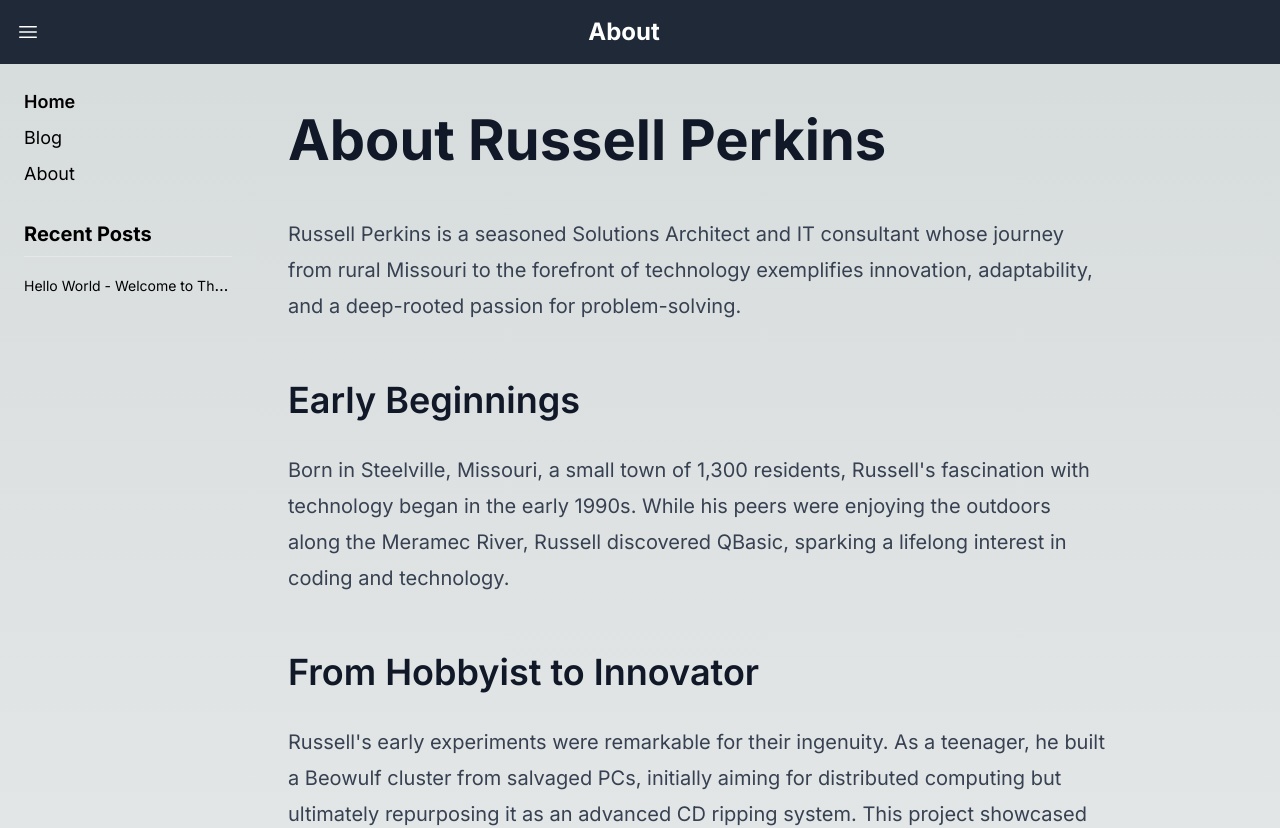
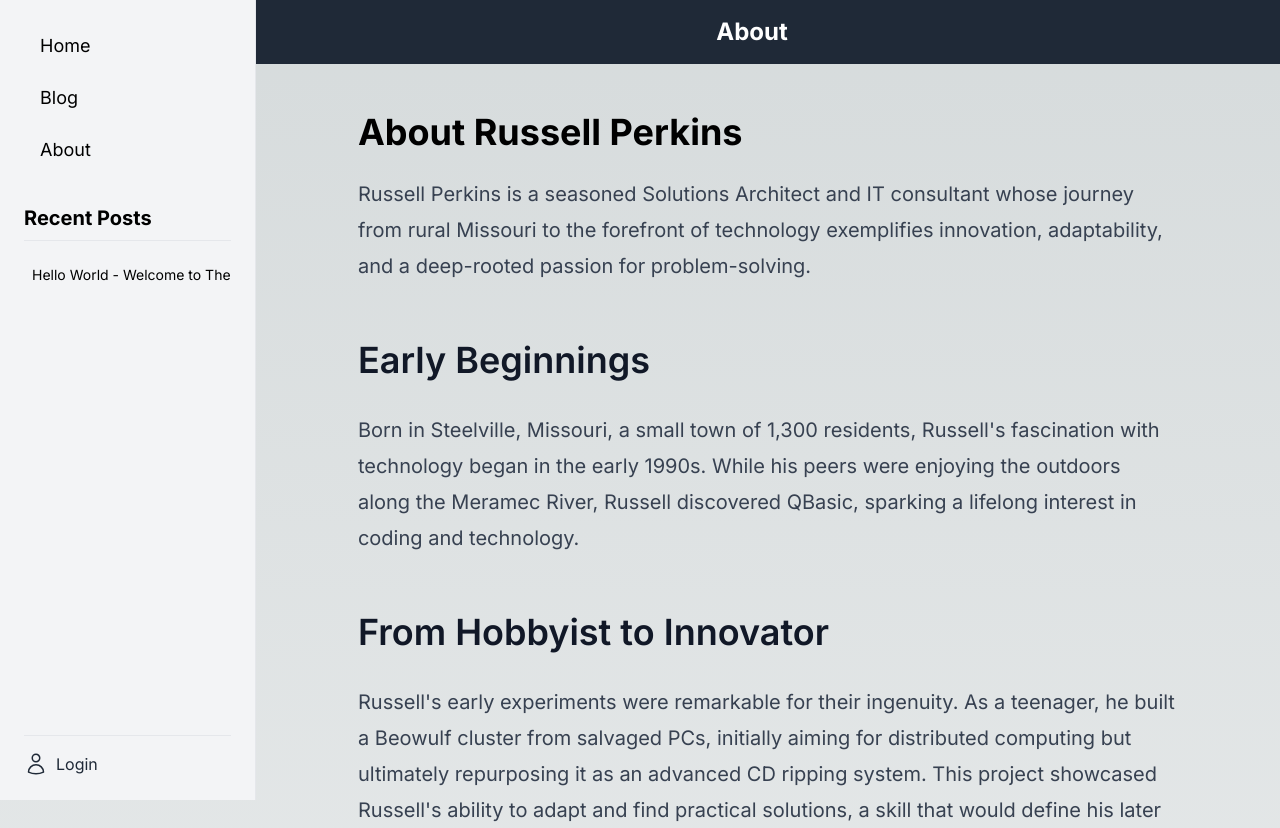
Before and after one commit to TheDigitalNinja/thedigitalninja-nextjs, a Next.js app: page /about in a window 1280 px wide. Shown: the top 828 px of the page. Built offline with nearby package versions, Linux system fonts and the light colour scheme; no server answers.

Commit message:
functional sidebar

```diff
--- a/src/app/about/page.tsx
+++ b/src/app/about/page.tsx
@@ -9,6 +9,7 @@
  */
 
 import Header from "../../components/Header";
+import Footer from "../../components/Footer";
 import Sidebar from "../../components/Sidebar";
 import { Metadata } from 'next'
 import Script from 'next/script';
@@ -52,14 +53,15 @@ export default function About() {
     <>
       <Script id="schema-org-data" type="application/ld+json" dangerouslySetInnerHTML={{ __html: JSON.stringify(schemaData) }} />
 
+      <div className="min-h-screen md:flex">
+        <Sidebar />
+        <div className="flex flex-col w-full md:pl-64"> {/* This div wraps the header and main content */}
           <Header title="About" useH1={false}/>
+          <main className="max-w-6xl mx-auto px-4 sm:px-6 lg:px-8 py-12">
+            <article>
+              <h1 className="text-4xl font-bold mb-6">About Russell Perkins</h1>
 
-      <div className="flex">
-        <Sidebar />
-        <main className="flex-grow max-w-6xl mx-auto px-4 sm:px-6 lg:px-8 py-12">
-          <article className="prose dark:prose-invert lg:prose-xl">
-              <h1 className="text-3xl font-bold mb-6">About Russell Perkins</h1>
-
+              <div className="prose dark:prose-invert lg:prose-xl" >
                 <p className="mb-6">
                   Russell Perkins is a seasoned Solutions Architect and IT consultant whose journey from rural Missouri to the forefront of technology exemplifies innovation, adaptability, and a deep-rooted passion for problem-solving.
                 </p>
@@ -103,8 +105,11 @@ export default function About() {
                 <p className="mt-8 italic">
                   Whether you&apos;re a fellow tech enthusiast, a potential collaborator, or simply curious about the intersection of rural upbringings and high-tech careers, Russell&apos;s journey offers insights into the power of curiosity, adaptability, and perseverance in the ever-evolving world of technology.
                 </p>
+              </div>
+
             </article>
           </main>
+        </div>
       </div>
     </>
   );
--- a/src/app/blog/[slug]/page.tsx
+++ b/src/app/blog/[slug]/page.tsx
@@ -105,20 +105,16 @@ export default function PostPage({ params }: PostPageProps) {
         <link rel="canonical" href={`https://TheDigital.Ninja/blog/${post.slug}`} />
       </Head>
 
-      <Script
-        id="schema-org-data"
-        type="application/ld+json"
-        dangerouslySetInnerHTML={{ __html: JSON.stringify(schemaData) }}
-      />
+      <Script id="schema-org-data" type="application/ld+json" dangerouslySetInnerHTML={{ __html: JSON.stringify(schemaData) }} />
 
-      <div className="min-h-screen flex flex-col">
-        <Header title="The Digital Ninja" useH1={false}/>
-        <div className="flex flex-1">
-          <Sidebar />
+      <div className="min-h-screen md:flex">
+        <Sidebar />
+        <div className="flex flex-col w-full md:pl-64">
+          <Header title="The Digital Ninja" useH1={false}/>
           <main className="flex-grow max-w-6xl mx-auto px-4 sm:px-6 lg:px-8 py-12">
             <article>
               <h1 className="text-4xl font-bold mb-4">{post.title}</h1>
-              <p className="text-gray-600 mb-8">{post.date}</p>
+              <p className="text-gray-600 dark:text-gray-400 mb-8">{post.date}</p>
               <div
                 className="prose dark:prose-invert lg:prose-xl"
                 dangerouslySetInnerHTML={{ __html: contentHtml }}
--- a/src/app/blog/page.tsx
+++ b/src/app/blog/page.tsx
@@ -23,18 +23,18 @@ export default function BlogPage() {
         <link rel="canonical" href="https://TheDigital.Ninja/blog" />
       </Head>
 
-      <div className="min-h-screen flex flex-col">
-        <Header title="Blog"/>
-        <div className="flex flex-1">
-          <Sidebar />
+      <div className="min-h-screen md:flex">
+        <Sidebar />
+        <div className="flex flex-col w-full md:pl-64">
+          <Header title="Blog"/>
           <main className="flex-grow max-w-6xl mx-auto px-4 sm:px-6 lg:px-8 py-12">
-            <h2 className="text-3xl font-bold mb-8">Blog Posts</h2>
+            <h2 className="text-4xl font-bold mb-8">Blog Posts</h2>
             <ul className="space-y-6">
               {posts.map((post) => (
                 <li key={post.slug} className="border-b pb-6">
                   <Link href={`/blog/${post.slug}`} className="block">
                     <h2 className="text-2xl font-semibold mb-2 hover:text-blue-600">{post.title}</h2>
-                    <p className="text-gray-600 mb-2">{post.date}</p>
+                    <p className="text-gray-600 dark:text-gray-400 mb-2">{post.date}</p>
                     <p className="text-gray-800 dark:text-gray-200">{post.excerpt}</p>
                   </Link>
                 </li>
--- a/src/app/login/page.tsx
+++ b/src/app/login/page.tsx
@@ -26,11 +26,11 @@ export default function LoginPage() {
   }, [user, router]);
 
   return (
-    <>
+    <div className="min-h-screen flex flex-col">
       <Header title="Login" useH1={false}/>
-      <div className="flex items-center justify-center min-h-screen bg-gray-100 dark:bg-gray-900">
-        <div className="p-6 max-w-sm w-full bg-white dark:bg-gray-800 shadow-md rounded-md">
-            <h1 className="text-2xl font-semibold text-center text-gray-700 dark:text-gray-200 mt-8 mb-6">
+      <main className="flex-grow flex items-center justify-center bg-gray-100 dark:bg-gray-900">
+        <div className="p-8 max-w-sm w-full bg-white dark:bg-gray-800 shadow-md rounded-lg">
+          <h1 className="text-2xl font-semibold text-center text-gray-700 dark:text-gray-200 mb-6">
             Login to TheDigital.Ninja
           </h1>
           <div className="flex justify-center">
@@ -48,7 +48,7 @@ export default function LoginPage() {
             </button>
           </div>
         </div>
+      </main>
     </div>
-    </>
   );
 }
--- a/src/components/LoginLogoutButton.tsx
+++ b/src/components/LoginLogoutButton.tsx
@@ -22,7 +22,7 @@ export function LoginLogoutButton() {
     return (
       <button
         onClick={signOutUser}
-        className="flex items-center space-x-2 text-gray-800 hover:underline"
+        className="flex items-center space-x-2 text-gray-800 dark:text-gray-200 hover:underline"
       >
         {user.photoURL ? (
           <Image
@@ -40,7 +40,7 @@ export function LoginLogoutButton() {
     );
   } else {
     return (
-      <Link href="/login" className="flex items-center space-x-2 text-gray-800 hover:underline">
+      <Link href="/login" className="flex items-center space-x-2 text-gray-800 dark:text-gray-200 hover:underline">
         <UserIcon className="h-6 w-6" />
         <span>Login</span>
       </Link>
--- a/src/components/Sidebar.tsx
+++ b/src/components/Sidebar.tsx
@@ -1,16 +1,17 @@
 /**
  * @file src/components/Sidebar.tsx
  * @fileoverview Sidebar component for The Digital Ninja website
- * @description This file defines a Sidebar component that displays navigation links
- *              and recent blog posts. It uses Next.js Link for client-side navigation
- *              and fetches recent post data using a custom function.
+ * @description This file defines a Sidebar component that displays navigation links,
+ *              recent blog posts, and a login/logout button. It uses Next.js Link
+ *              for client-side navigation and fetches recent post data using a custom function.
  *
  * @component Sidebar
- * @returns {JSX.Element} The rendered sidebar component with navigation and recent posts
+ * @returns {JSX.Element} The rendered sidebar component with navigation, recent posts, and login/logout button
  */
 
 import Link from 'next/link';
 import { getSortedPostsData } from '../lib/posts';
+import { LoginLogoutButton } from './LoginLogoutButton';
 
 interface PostData {
   slug: string;
@@ -24,33 +25,46 @@ const Sidebar: React.FC = () => {
   const recentPosts = getSortedPostsData(8);
 
   return (
-    <aside className="sidebar w-64 dark:prose-invert p-6 hidden md:block">
+    <aside className="sidebar w-64 dark:prose-invert p-6 hidden md:flex flex-col h-screen fixed left-0 top-0 bg-gray-100 dark:bg-gray-800 border-r border-gray-200 dark:border-gray-700">
+      <div className="overflow-y-auto flex-grow">
         {/* Navigation */}
         <nav className="mb-8">
           <ul className="space-y-2">
-          <li>
-            <Link href="/" className="text-lg font-semibold hover:text-blue-600 transition-colors duration-200">Home</Link>
+            {['Home', 'Blog', 'About'].map((item) => (
+              <li key={item}>
+                <Link
+                  href={item === 'Home' ? '/' : `/${item.toLowerCase()}`}
+                  className="block py-2 px-4 text-lg hover:bg-gray-200 dark:hover:bg-gray-700 rounded transition-colors duration-200"
+                >
+                  {item}
+                </Link>
               </li>
-          <li>
-            <Link href="/blog" className="text-lg hover:text-blue-600 transition-colors duration-200">Blog</Link>
-          </li>
-          <li>
-            <Link href="/about" className="text-lg hover:text-blue-600 transition-colors duration-200">About</Link>
-          </li>
+            ))}
           </ul>
         </nav>
 
         {/* Recent Blog Posts */}
         <section className="recent-posts">
-        <h3 className="text-xl font-bold mb-4 border-b pb-2">Recent Posts</h3>
+          <h3 className="text-xl font-bold mb-4 pb-2 border-b border-gray-200 dark:border-gray-700">Recent Posts</h3>
           <ul className="space-y-3">
             {recentPosts.map((post) => (
               <li key={post.slug} className="truncate">
-              <Link href={`/blog/${post.slug}`} className="text-sm hover:text-blue-600 transition-colors duration-200">{post.title}</Link>
+                <Link
+                  href={`/blog/${post.slug}`}
+                  className="block text-sm hover:bg-gray-200 dark:hover:bg-gray-700 p-2 rounded transition-colors duration-200"
+                >
+                  {post.title}
+                </Link>
               </li>
             ))}
           </ul>
         </section>
+      </div>
+
+      {/* Login/Logout Button */}
+      <div className="mt-4 pt-4 border-t border-gray-200 dark:border-gray-700">
+        <LoginLogoutButton />
+      </div>
     </aside>
   );
 };
--- a/src/components/SidebarControls.tsx
+++ b/src/components/SidebarControls.tsx
@@ -1,7 +1,16 @@
+/**
+ * @file src/components/SidebarControls.tsx
+ * @fileoverview SidebarControls component for The Digital Ninja website
+ * @description This component renders the sidebar toggle button for mobile views
+ *
+ * @component SidebarControls
+ * @returns {JSX.Element} The rendered sidebar controls
+ */
+
 'use client';
 
 import React, { useState } from 'react';
-import Sidebar from './SidebarMobile';
+import SidebarMobile from './SidebarMobile';
 import { Bars3Icon } from '@heroicons/react/24/outline';
 
 const SidebarControls: React.FC = () => {
@@ -11,11 +20,11 @@ const SidebarControls: React.FC = () => {
     <>
       <button
         onClick={() => setIsSidebarOpen(true)}
-        className="absolute left-4 top-1/2 transform -translate-y-1/2 text-white"
+        className="md:hidden text-white" // Hide on md screens and up
       >
        <Bars3Icon className="h-6 w-6" aria-hidden="true" />
       </button>
-      <Sidebar isOpen={isSidebarOpen} onClose={() => setIsSidebarOpen(false)} />
+      <SidebarMobile isOpen={isSidebarOpen} onClose={() => setIsSidebarOpen(false)} />
     </>
   );
 };
--- a/tailwind.config.ts
+++ b/tailwind.config.ts
@@ -8,6 +8,9 @@ const config: Config = {
   ],
   theme: {
     extend: {
+      colors: {
+        accent: '#00FFFF' // Cyan, adjust as needed
+      },
       backgroundImage: {
         "gradient-radial": "radial-gradient(var(--tw-gradient-stops))",
         "gradient-conic":
```
Also changed, not shown: src/app/page.tsx (+10 -6 lines). Lines whose indentation alone changed are shown as unchanged.
